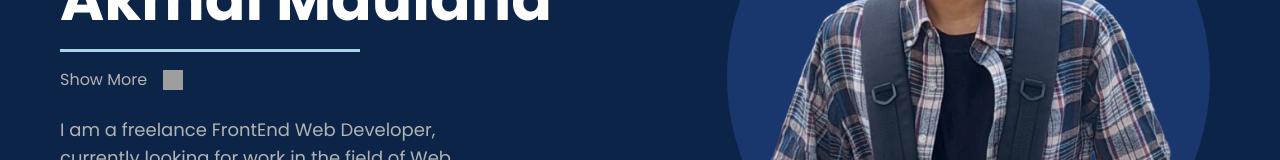
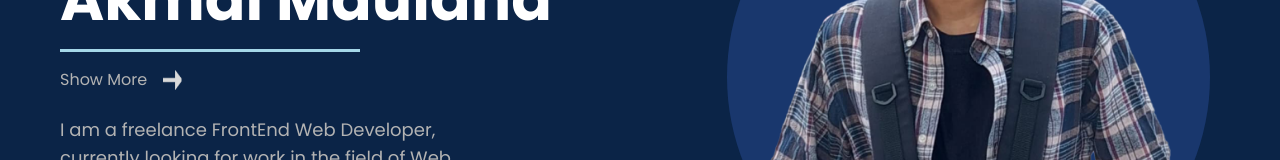
Before and after one commit to akmalamang/webAkmal, a React (Vite) app: page / in a window 1280 px wide. Shown: the part 318-478 px from the top of the page. Built offline with nearby package versions, Linux system fonts and the light colour scheme; grey boxes are pictures that could not be loaded.

Commit message:
menambahkan arrow di show more Sec.jsx

```diff
--- a/src/Sec.jsx
+++ b/src/Sec.jsx
@@ -3,6 +3,7 @@ import tweet from './assets/tweet.png';
 import intagram from './assets/ig.png';
 import facebook from './assets/facebook.png';
 import akmal from './assets/new-edit-akmal 1.png';
+import mask from './assets/Mask group.png';
 
 export const Sec = () => {
   const sec1Ref = useRef(null);
@@ -50,7 +51,7 @@ export const Sec = () => {
         <div className="w-[200px] sm:w-[300px] h-[3px] bg-[#A5D7E8] mt-5"></div>
         <div className="flex gap-4 items-center mt-4">
           <p className="text-[#B3B3B3] mt-0">Show More</p>
-          <img className="w-5 object-fill h-5" src="/public/img/Mask group.png" alt="" />
+          <img className="w-5 object-fill h-5" src={mask} alt="" />
         </div>
         <p className="mt-6 text-md sm:text-lg text-[#B3B3B3] sm:w-[422px]">I am a freelance FrontEnd Web Developer, currently looking for work in the field of Web Development</p>
         <div className="flex gap-6 mt-8">
```
